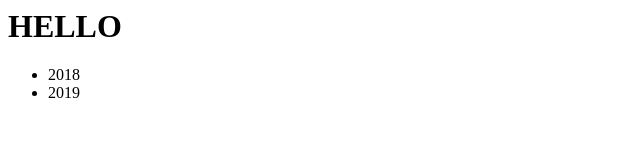
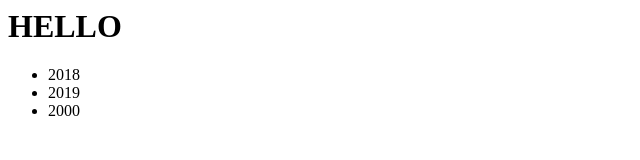
Before and after one commit to amber1981/workshop, a plain HTML site: page index.html in a window 1280 px wide. Shown: the full height of the page, 0-640 px from the left. Drawn offline with Linux system fonts and the light colour scheme.

Commit message:
Add 2000

```diff
--- a/index.html
+++ b/index.html
@@ -9,5 +9,6 @@
 	<ul>
 	<li>2018</li>
 	<li>2019</li>
+	<li>2000</li>
 	</ul>
 </body>
```
